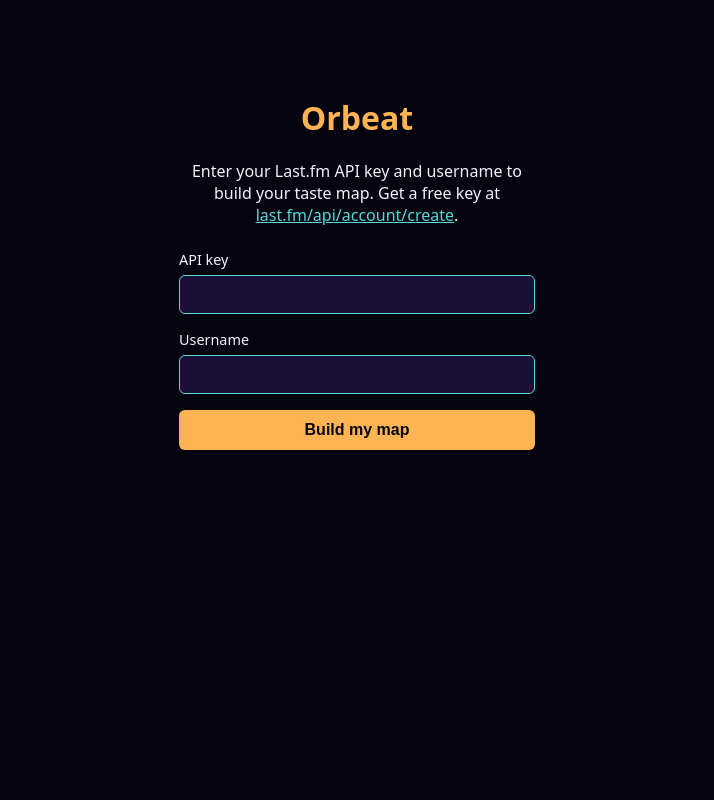
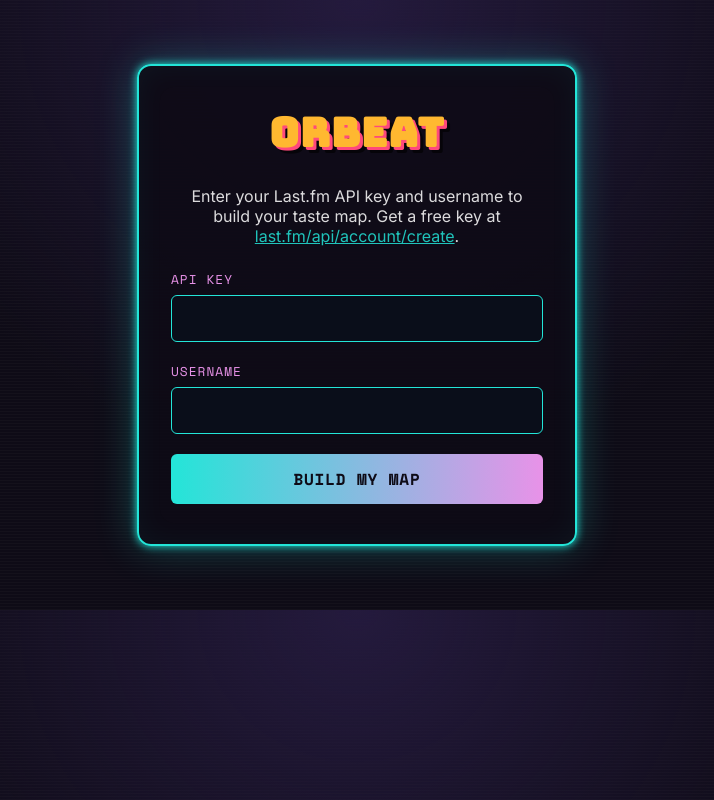
Before and after one commit to CHEVR0NN/orbeat, a React (Vite) app: page / in a window 1280 px wide. Shown: the whole page, without its empty margins (283-997 px from the left). Built offline with nearby package versions, Linux system fonts and the light colour scheme; the HTML template or start-up script is replaced by a standard one.

Commit message:
style: apply Retro Cosmic Pop / Y2K palette, fonts, neon glow across UI

```diff
--- a/src/components/TasteMap.css
+++ b/src/components/TasteMap.css
@@ -5,18 +5,28 @@
 }
 
 .taste-map-link {
-  stroke: var(--color-text);
-  stroke-opacity: 0.15;
+  stroke: var(--accent-cyan);
+  stroke-opacity: 0.3;
   stroke-width: 1;
 }
 
 .taste-map-node-core {
-  fill: var(--color-core);
+  fill: var(--accent-yellow);
+  stroke: var(--accent-coral);
+  stroke-width: 2;
   cursor: grab;
+  filter: drop-shadow(0 0 6px var(--accent-yellow));
 }
 
 .taste-map-node-candidate {
-  fill: var(--color-candidate);
+  fill: var(--accent-pink);
+  stroke: var(--accent-cyan);
+  stroke-width: 1;
   cursor: grab;
-  transition: opacity 200ms ease;
+  filter: drop-shadow(0 0 4px var(--accent-pink));
+  transition: opacity 200ms ease, filter 200ms ease;
 }
+
+.taste-map-node-candidate:hover {
+  filter: drop-shadow(0 0 10px var(--accent-cyan));
+}
--- a/src/components/TasteMap.tsx
+++ b/src/components/TasteMap.tsx
@@ -113,8 +113,8 @@
     >
       <defs>
         <radialGradient id="taste-map-bg" cx="50%" cy="45%" r="75%">
-          <stop offset="0%" stopColor="var(--color-bg-inner)" />
-          <stop offset="100%" stopColor="var(--color-bg-outer)" />
+          <stop offset="0%" stopColor="#241a3d" />
+          <stop offset="100%" stopColor="var(--bg-space)" />
         </radialGradient>
       </defs>
       <rect x={0} y={0} width={WIDTH} height={HEIGHT} fill="url(#taste-map-bg)" />
--- a/src/index.css
+++ b/src/index.css
@@ -1,10 +1,24 @@
+@import url("https://fonts.googleapis.com/css2?family=Bungee&family=Rubik+Mono+One&family=Space+Mono:wght@400;700&family=VT323&family=Inter:wght@400;600;800&display=swap");
+
 :root {
   --color-bg-inner: #1b1035;
   --color-bg-outer: #05030d;
   --color-core: #ffb454;
   --color-candidate: #57d9d9;
   --color-text: #f4f1ff;
-  --font-body: system-ui, sans-serif;
+
+  /* Retro Cosmic Pop / Y2K Space-Age palette */
+  --bg-space: #0e0b16;
+  --bg-space-dark: #0a0e1a;
+  --accent-cyan: #23e5d8;
+  --accent-yellow: #ffb830;
+  --accent-pink: #e892e8;
+  --accent-coral: #ff497c;
+  --text-main: #ffffff;
+
+  --font-display: "Bungee", "Rubik Mono One", system-ui, sans-serif;
+  --font-hud: "Space Mono", "VT323", monospace;
+  --font-body: "Inter", system-ui, sans-serif;
 }
 
 * {
@@ -13,8 +27,11 @@
 
 body {
   margin: 0;
-  background: var(--color-bg-outer);
-  color: var(--color-text);
+  background:
+    radial-gradient(ellipse at 50% 0%, #241a3d 0%, transparent 55%),
+    repeating-linear-gradient(0deg, rgba(255, 255, 255, 0.025) 0px, rgba(255, 255, 255, 0.025) 1px, transparent 1px, transparent 3px),
+    var(--bg-space);
+  color: var(--text-main);
   font-family: var(--font-body);
 }
 
@@ -23,7 +40,11 @@
   align-items: center;
   justify-content: center;
   height: 100vh;
-  font-size: 1.25rem;
+  font-family: var(--font-hud);
+  font-size: 1.4rem;
+  letter-spacing: 0.05em;
+  color: var(--accent-cyan);
+  text-shadow: 0 0 8px rgba(35, 229, 216, 0.6);
 }
 
 .app-shell {
@@ -35,33 +56,82 @@
   position: absolute;
   top: 1rem;
   right: 1rem;
-  background: rgba(10, 6, 24, 0.85);
-  border: 1px solid var(--color-candidate);
-  border-radius: 8px;
-  padding: 1rem;
-  min-width: 200px;
+  background: rgba(14, 11, 22, 0.9);
+  border: 2px solid var(--accent-cyan);
+  border-radius: 10px;
+  box-shadow: 0 0 6px var(--accent-cyan), 0 0 24px rgba(35, 229, 216, 0.35), inset 0 0 20px rgba(35, 229, 216, 0.06);
+  padding: 1.25rem;
+  min-width: 220px;
+  font-family: var(--font-hud);
+}
+
+.node-detail h2 {
+  margin: 0 0 0.5rem;
+  font-family: var(--font-display);
+  font-size: 1.1rem;
+  color: var(--accent-yellow);
+  text-shadow: 2px 2px 0 var(--accent-coral), 4px 4px 0 rgba(0, 0, 0, 0.5);
+}
+
+.node-detail p {
+  margin: 0.35rem 0;
+  color: var(--text-main);
+  font-size: 0.85rem;
+}
+
+.node-detail button {
+  margin-top: 0.75rem;
+  background: transparent;
+  border: 1px solid var(--accent-pink);
+  border-radius: 6px;
+  color: var(--accent-pink);
+  cursor: pointer;
+  font-family: var(--font-hud);
+  font-size: 0.85rem;
+  padding: 0.5rem 0.9rem;
+  transition: box-shadow 150ms ease, color 150ms ease;
+}
+
+.node-detail button:hover {
+  color: var(--bg-space);
+  background: var(--accent-pink);
+  box-shadow: 0 0 12px var(--accent-pink);
 }
 
 .settings-panel {
-  max-width: 420px;
+  max-width: 440px;
   margin: 4rem auto;
-  padding: 2rem;
+  padding: 2.5rem 2rem;
   text-align: center;
+  background: rgba(14, 11, 22, 0.9);
+  border: 2px solid var(--accent-cyan);
+  border-radius: 14px;
+  box-shadow: 0 0 8px var(--accent-cyan), 0 0 40px rgba(35, 229, 216, 0.3), inset 0 0 30px rgba(35, 229, 216, 0.05);
 }
 
 .settings-panel h1 {
   margin-top: 0;
-  color: var(--color-core);
+  font-family: var(--font-display);
+  font-size: 2.5rem;
+  letter-spacing: 0.03em;
+  color: var(--accent-yellow);
+  text-shadow: 3px 3px 0 var(--accent-coral), 6px 6px 0 rgba(0, 0, 0, 0.6);
+}
+
+.settings-panel p {
+  font-family: var(--font-body);
+  color: var(--text-main);
+  opacity: 0.85;
 }
 
 .settings-panel a {
-  color: var(--color-candidate);
+  color: var(--accent-cyan);
 }
 
 .settings-panel form {
   display: flex;
   flex-direction: column;
-  gap: 1rem;
+  gap: 1.25rem;
   text-align: left;
   margin-top: 1.5rem;
 }
@@ -69,28 +139,48 @@
 .settings-panel label {
   display: flex;
   flex-direction: column;
-  gap: 0.35rem;
-  font-size: 0.9rem;
+  gap: 0.4rem;
+  font-family: var(--font-hud);
+  font-size: 0.8rem;
+  letter-spacing: 0.08em;
+  text-transform: uppercase;
+  color: var(--accent-pink);
 }
 
 .settings-panel input {
-  background: var(--color-bg-inner);
-  border: 1px solid var(--color-candidate);
+  background: var(--bg-space-dark);
+  border: 1px solid var(--accent-cyan);
   border-radius: 6px;
-  color: var(--color-text);
-  padding: 0.6rem 0.75rem;
+  color: var(--text-main);
+  padding: 0.65rem 0.8rem;
+  font-family: var(--font-hud);
   font-size: 1rem;
+  transition: box-shadow 150ms ease;
+}
+
+.settings-panel input:focus {
+  outline: none;
+  box-shadow: 0 0 10px var(--accent-cyan);
 }
 
 .settings-panel button {
-  background: var(--color-core);
+  background: linear-gradient(90deg, var(--accent-cyan), var(--accent-pink));
   border: none;
   border-radius: 6px;
-  color: var(--color-bg-outer);
+  color: var(--bg-space);
   cursor: pointer;
+  font-family: var(--font-hud);
   font-size: 1rem;
-  font-weight: 600;
-  padding: 0.7rem;
+  font-weight: 700;
+  letter-spacing: 0.05em;
+  text-transform: uppercase;
+  padding: 0.8rem;
+  transition: box-shadow 150ms ease, transform 150ms ease;
+}
+
+.settings-panel button:hover:not(:disabled) {
+  box-shadow: 0 0 16px var(--accent-cyan), 0 0 30px rgba(232, 146, 232, 0.5);
+  transform: translateY(-1px);
 }
 
 .settings-panel button:disabled {
@@ -99,6 +189,7 @@
 }
 
 .settings-panel [role="alert"] {
-  color: var(--color-core);
-  font-size: 0.9rem;
+  color: var(--accent-coral);
+  font-family: var(--font-hud);
+  font-size: 0.85rem;
 }
```
